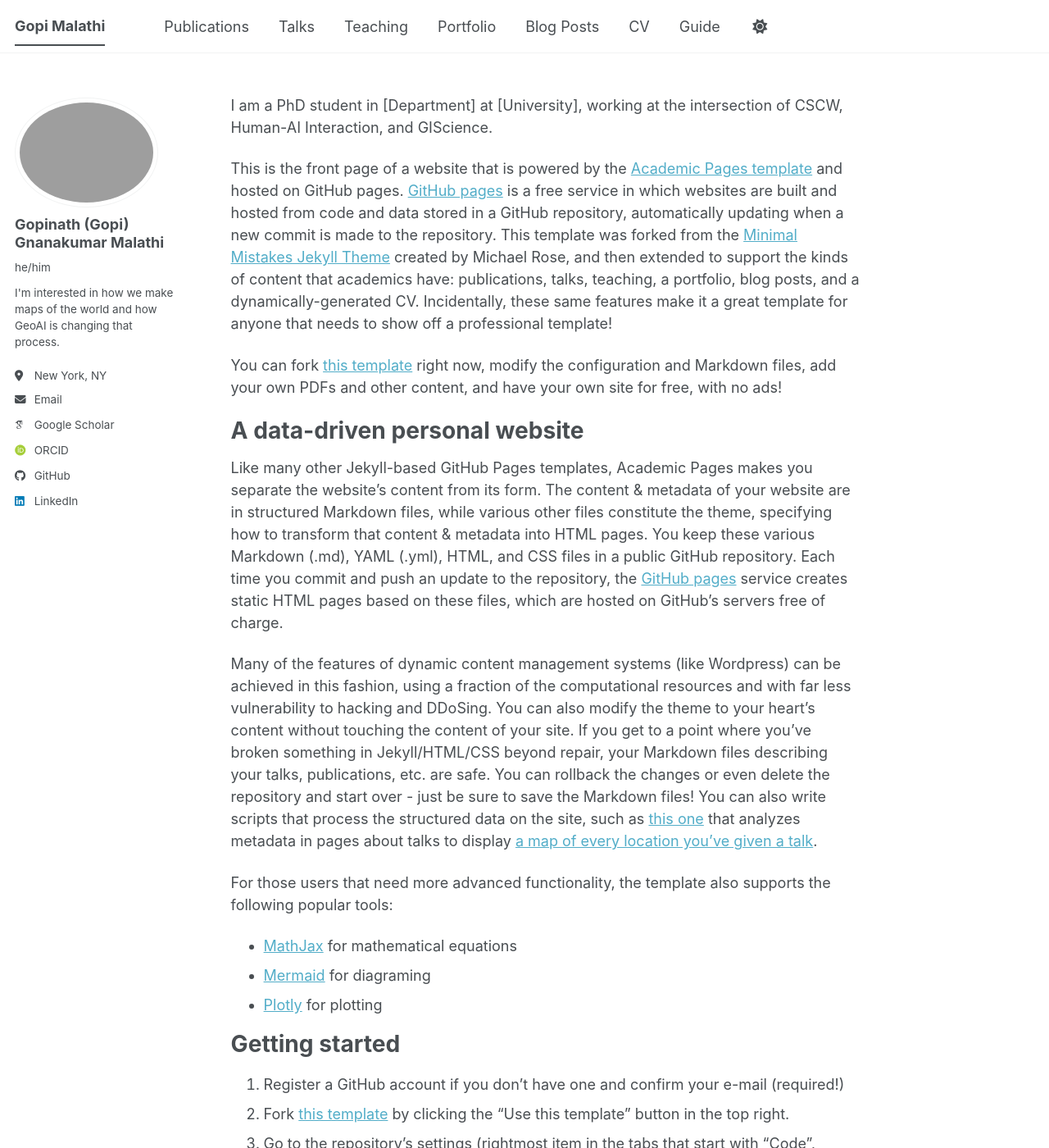
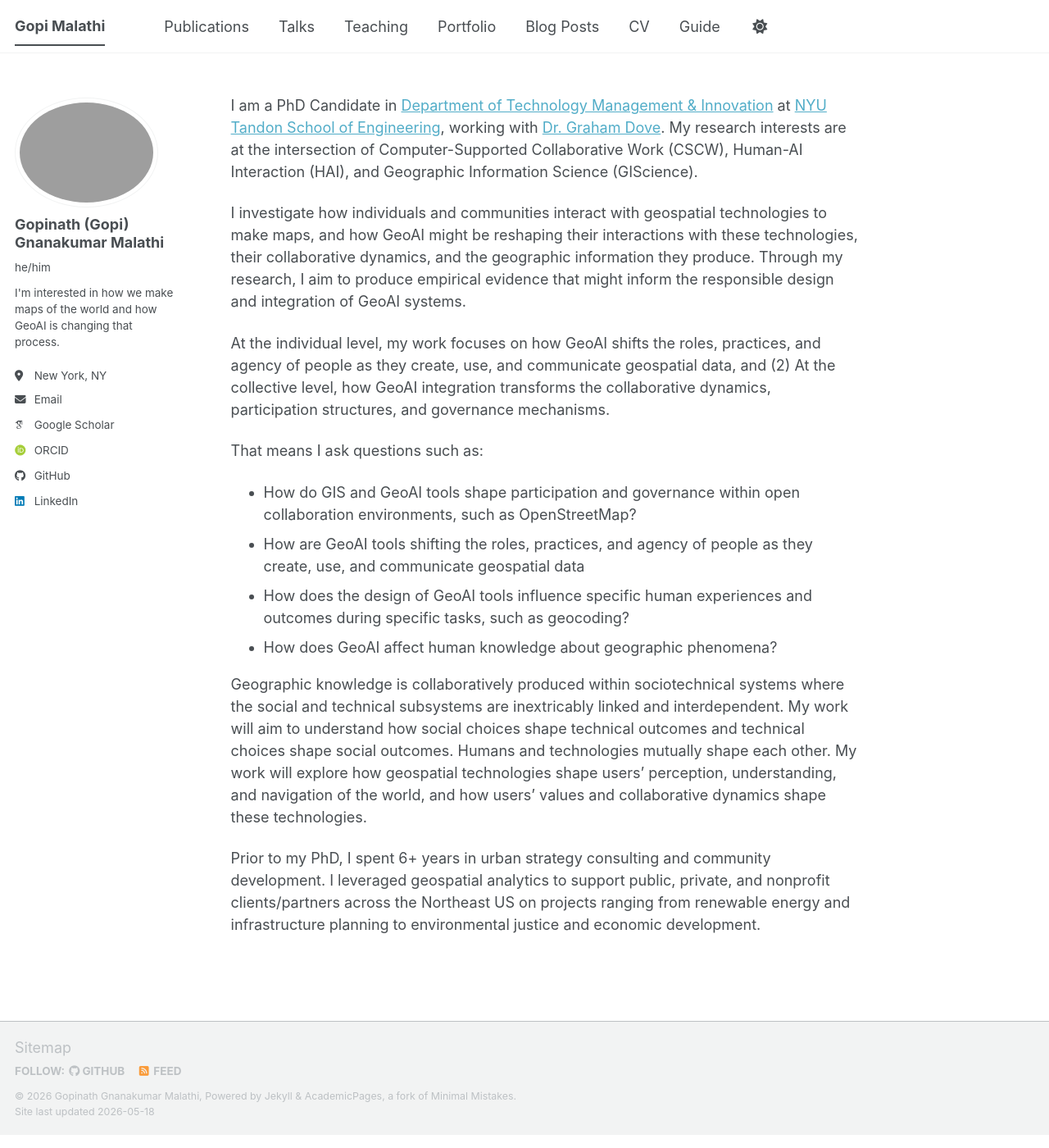
Before and after one commit to Gopi-Malathi/gopi-malathi.github.io, a Jekyll site: the page built from _pages/about.md, in a window 1280 px wide and 1400 px high. Shown: the whole window at 82% size. Built offline with Jekyll 4.4.1, drawn with Linux system fonts in a browser that asks for light colours; some web fonts are replaced; a script bundle is joined from its source files by our own code; library files that are not in the unit come from our copies; some of the changed text lies outside the part shown.

Commit message:
Revise about page with updated research interests
Updated personal introduction and research focus in the about page.

```diff
--- a/_pages/about.md
+++ b/_pages/about.md
@@ -7,52 +7,19 @@ redirect_from:
   - /about.html
 ---
 
-I am a PhD student in [Department] at [University], working at the intersection of CSCW, Human-AI Interaction, and GIScience.
+I am a PhD Candidate in [Department of Technology Management & Innovation](https://engineering.nyu.edu/academics/departments/technology-management-and-innovation) at [NYU Tandon School of Engineering](https://engineering.nyu.edu/), working with [Dr. Graham Dove](https://engineering.nyu.edu/faculty/graham-dove). My research interests are at the intersection of Computer-Supported Collaborative Work (CSCW), Human-AI Interaction (HAI), and Geographic Information Science (GIScience).
 
-This is the front page of a website that is powered by the [Academic Pages template](https://github.com/academicpages/academicpages.github.io) and hosted on GitHub pages. [GitHub pages](https://pages.github.com) is a free service in which websites are built and hosted from code and data stored in a GitHub repository, automatically updating when a new commit is made to the repository. This template was forked from the [Minimal Mistakes Jekyll Theme](https://mmistakes.github.io/minimal-mistakes/) created by Michael Rose, and then extended to support the kinds of content that academics have: publications, talks, teaching, a portfolio, blog posts, and a dynamically-generated CV. Incidentally, these same features make it a great template for anyone that needs to show off a professional template!
+I investigate how individuals and communities interact with geospatial technologies to make maps, and how GeoAI might be reshaping their interactions with these technologies, their collaborative dynamics, and the geographic information they produce. Through my research, I aim to produce empirical evidence that might inform the responsible design and integration of GeoAI systems.
 
- You can fork [this template](https://github.com/academicpages/academicpages.github.io) right now, modify the configuration and Markdown files, add your own PDFs and other content, and have your own site for free, with no ads!
+At the individual level, my work focuses on how GeoAI shifts the roles, practices, and agency of people as they create, use, and communicate geospatial data, and (2) At the collective level, how GeoAI integration transforms the collaborative dynamics, participation structures, and governance mechanisms.
 
-A data-driven personal website
-======
-Like many other Jekyll-based GitHub Pages templates, Academic Pages makes you separate the website's content from its form. The content & metadata of your website are in structured Markdown files, while various other files constitute the theme, specifying how to transform that content & metadata into HTML pages. You keep these various Markdown (.md), YAML (.yml), HTML, and CSS files in a public GitHub repository. Each time you commit and push an update to the repository, the [GitHub pages](https://pages.github.com/) service creates static HTML pages based on these files, which are hosted on GitHub's servers free of charge.
+That means I ask questions such as:
 
-Many of the features of dynamic content management systems (like Wordpress) can be achieved in this fashion, using a fraction of the computational resources and with far less vulnerability to hacking and DDoSing. You can also modify the theme to your heart's content without touching the content of your site. If you get to a point where you've broken something in Jekyll/HTML/CSS beyond repair, your Markdown files describing your talks, publications, etc. are safe. You can rollback the changes or even delete the repository and start over - just be sure to save the Markdown files! You can also write scripts that process the structured data on the site, such as [this one](https://github.com/academicpages/academicpages.github.io/blob/master/talkmap.ipynb) that analyzes metadata in pages about talks to display [a map of every location you've given a talk](https://academicpages.github.io/talkmap.html).
+- How do GIS and GeoAI tools shape participation and governance within open collaboration environments, such as OpenStreetMap?
+- How are GeoAI tools shifting the roles, practices, and agency of people as they create, use, and communicate geospatial data
+- How does the design of GeoAI tools influence specific human experiences and outcomes during specific tasks, such as geocoding?
+- How does GeoAI affect human knowledge about geographic phenomena?
 
-For those users that need more advanced functionality, the template also supports the following popular tools:
-- [MathJax](https://www.mathjax.org/) for mathematical equations
-- [Mermaid](https://mermaid.js.org/) for diagraming
-- [Plotly](https://plotly.com/javascript/) for plotting
+Geographic knowledge is collaboratively produced within sociotechnical systems where the social and technical subsystems are inextricably linked and interdependent. My work will aim to understand how social choices shape technical outcomes and technical choices shape social outcomes. Humans and technologies mutually shape each other. My work will explore how geospatial technologies shape users’ perception, understanding, and navigation of the world, and how users’ values and collaborative dynamics shape these technologies.
 
-Getting started
-======
-1. Register a GitHub account if you don't have one and confirm your e-mail (required!)
-1. Fork [this template](https://github.com/academicpages/academicpages.github.io) by clicking the "Use this template" button in the top right.
-1. Go to the repository's settings (rightmost item in the tabs that start with "Code", should be below "Unwatch"). Rename the repository "[your GitHub username].github.io", which will also be your website's URL.
-1. Set site-wide configuration and create content & metadata (see below -- also see [this set of diffs](https://archive.is/3TPas) showing what files were changed to set up [an example site](https://getorg-testacct.github.io) for a user with the username "getorg-testacct")
-1. Upload any files (like PDFs, .zip files, etc.) to the files/ directory. They will appear at https://[your GitHub username].github.io/files/example.pdf.
-1. Check status by going to the repository settings, in the "GitHub pages" section
-
-Site-wide configuration
-------
-The main configuration file for the site is in the base directory in [_config.yml](https://github.com/academicpages/academicpages.github.io/blob/master/_config.yml), which defines the content in the sidebars and other site-wide features. You will need to replace the default variables with ones about yourself and your site's github repository. The configuration file for the top menu is in [_data/navigation.yml](https://github.com/academicpages/academicpages.github.io/blob/master/_data/navigation.yml). For example, if you don't have a portfolio or blog posts, you can remove those items from that navigation.yml file to remove them from the header.
-
-Create content & metadata
-------
-For site content, there is one Markdown file for each type of content, which are stored in directories like _publications, _talks, _posts, _teaching, or _pages. For example, each talk is a Markdown file in the [_talks directory](https://github.com/academicpages/academicpages.github.io/tree/master/_talks). At the top of each Markdown file is structured data in YAML about the talk, which the theme will parse to do lots of cool stuff. The same structured data about a talk is used to generate the list of talks on the [Talks page](https://academicpages.github.io/talks), each [individual page](https://academicpages.github.io/talks/2012-03-01-talk-1) for specific talks, the talks section for the [CV page](https://academicpages.github.io/cv), and the [map of places you've given a talk](https://academicpages.github.io/talkmap.html) (if you run this [python file](https://github.com/academicpages/academicpages.github.io/blob/master/talkmap.py) or [Jupyter notebook](https://github.com/academicpages/academicpages.github.io/blob/master/talkmap.ipynb), which creates the HTML for the map based on the contents of the _talks directory).
-
-**Markdown generator**
-
-The repository includes [a set of Jupyter notebooks](https://github.com/academicpages/academicpages.github.io/tree/master/markdown_generator
-) that converts a CSV containing structured data about talks or presentations into individual Markdown files that will be properly formatted for the Academic Pages template. The sample CSVs in that directory are the ones I used to create my own personal website at stuartgeiger.com. My usual workflow is that I keep a spreadsheet of my publications and talks, then run the code in these notebooks to generate the Markdown files, then commit and push them to the GitHub repository.
-
-How to edit your site's GitHub repository
-------
-Many people use a git client to create files on their local computer and then push them to GitHub's servers. If you are not familiar with git, you can directly edit these configuration and Markdown files directly in the github.com interface. Navigate to a file (like [this one](https://github.com/academicpages/academicpages.github.io/blob/master/_talks/2012-03-01-talk-1.md) and click the pencil icon in the top right of the content preview (to the right of the "Raw | Blame | History" buttons). You can delete a file by clicking the trashcan icon to the right of the pencil icon. You can also create new files or upload files by navigating to a directory and clicking the "Create new file" or "Upload files" buttons.
-
-Example: editing a Markdown file for a talk
-![Editing a Markdown file for a talk](/images/editing-talk.png)
-
-For more info
-------
-More info about configuring Academic Pages can be found in [the guide](https://academicpages.github.io/markdown/), the [growing wiki](https://github.com/academicpages/academicpages.github.io/wiki), and you can always [ask a question on GitHub](https://github.com/academicpages/academicpages.github.io/discussions). The [guides for the Minimal Mistakes theme](https://mmistakes.github.io/minimal-mistakes/docs/configuration/) (which this theme was forked from) might also be helpful.
+Prior to my PhD, I spent 6+ years in urban strategy consulting and community development. I leveraged geospatial analytics to support public, private, and nonprofit clients/partners across the Northeast US on projects ranging from renewable energy and infrastructure planning to environmental justice and economic development.
```
